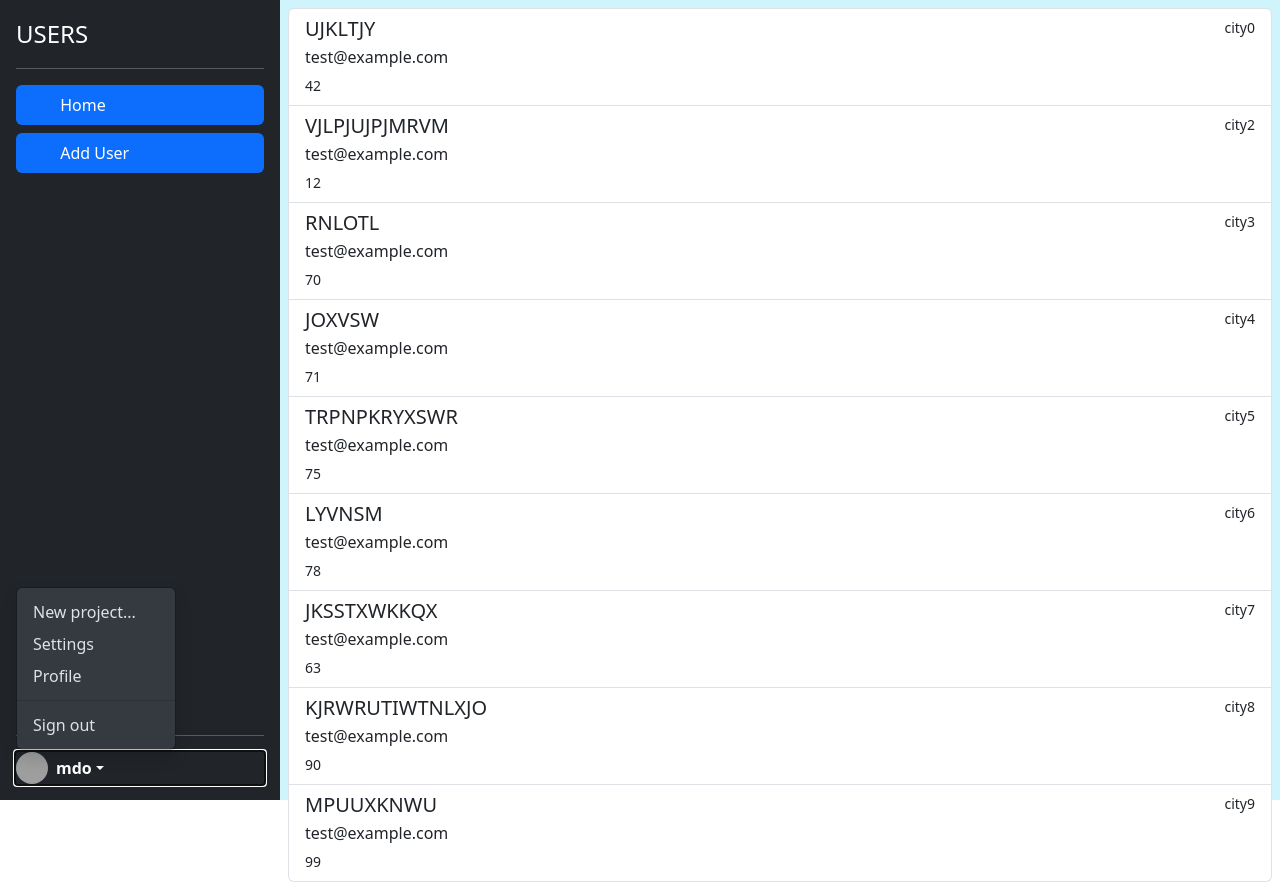
After one commit to viltskaa/flask_test, a Flask app: page / in a window 1280 px wide, after a click on "mdo". The commit adds this page. Run offline with Flask 3, Linux system fonts and the light colour scheme; grey boxes are pictures that could not be loaded.

Commit message:
new update

```diff
--- a/main.py
+++ b/main.py
@@ -4,6 +4,8 @@ from flask import Flask, render_template, redirect
 
 from forms.SignUpForm import SignUpForm
 from models import *
+
+from utils import Link
 
 users = []
 
@@ -35,7 +37,19 @@ def addUser(email, name, age, city, password):
 app = Flask(__name__)
 
 
-@app.route("/signUp", methods=['GET', 'POST'])
+@app.route('/')
+def index():
+    return render_template(
+        'layout/layout.html',
+        links=[
+            Link("Home", "/"),
+            Link("Add User", "/add")
+        ],
+        users=users
+    )
+
+
+@app.route("/add", methods=['GET', 'POST'])
 def signUp():
     form = SignUpForm()
 
@@ -70,9 +84,17 @@ def getUsers():
 def getUser(user_id: int):
     for user in users:
         if user.id == user_id:
-            return render_template("users/user.html", user=user)
+            return render_template(
+                "layout/user-layout.html",
+                links=[
+                    Link("Home", "/"),
+                    Link("Add User", "/add"),
+                    Link("Delete User", f"/delUser/{user.id}", class_name="bg-danger"),
+                ],
+                user=user
+            )
 
-    return redirect("/users")
+    return redirect("/")
 
 
 @app.route("/delUser/<int:user_id>")
@@ -81,7 +103,7 @@ def delUser(user_id: int):
         if user.id == user_id:
             users.remove(user)
 
-    return redirect("/users")
+    return redirect("/")
 
 
 if __name__ == '__main__':
--- /dev/null
+++ b/templates/layout/layout.html
@@ -0,0 +1,64 @@
+<!DOCTYPE html>
+<html lang="en">
+<head>
+    <meta charset="UTF-8">
+    <link href="https://cdn.jsdelivr.net/npm/bootstrap@5.3.3/dist/css/bootstrap.min.css" rel="stylesheet"
+          integrity="sha384-QWTKZyjpPEjISv5WaRU9OFeRpok6YctnYmDr5pNlyT2bRjXh0JMhjY6hW+ALEwIH" crossorigin="anonymous">
+    <script src="https://cdn.jsdelivr.net/npm/bootstrap@5.0.2/dist/js/bootstrap.bundle.min.js"
+            integrity="sha384-MrcW6ZMFYlzcLA8Nl+NtUVF0sA7MsXsP1UyJoMp4YLEuNSfAP+JcXn/tWtIaxVXM" crossorigin="anonymous">
+
+    </script>
+    <title>Title</title>
+</head>
+<body class="d-flex" style="height: 100vh">
+<div class="d-flex flex-column flex-shrink-0 p-3 text-white bg-dark h-100" style="width: 280px;">
+    <a href="/" class="d-flex align-items-center mb-3 mb-md-0 me-md-auto text-white text-decoration-none">
+        <span class="fs-4">USERS</span>
+    </a>
+    <hr>
+    <ul class="nav nav-pills flex-column mb-auto">
+        {% for link in links %}
+        <li class="nav-item mb-2">
+            <a href="{{link.url}}" class="nav-link active {{ link.class_name }}" aria-current="page">
+                <svg class="bi me-2" width="16" height="16">
+                    <use xlink:href="{{link.icon}}"></use>
+                </svg>
+                {{link.name}}
+            </a>
+        </li>
+        {% endfor %}
+    </ul>
+    <hr>
+    <div class="dropdown">
+        <a href="#" class="d-flex align-items-center text-white text-decoration-none dropdown-toggle" id="dropdownUser1"
+           data-bs-toggle="dropdown" aria-expanded="false">
+            <img src="https://github.com/mdo.png" alt="" width="32" height="32" class="rounded-circle me-2">
+            <strong>mdo</strong>
+        </a>
+        <ul class="dropdown-menu dropdown-menu-dark text-small shadow" aria-labelledby="dropdownUser1">
+            <li><a class="dropdown-item" href="#">New project...</a></li>
+            <li><a class="dropdown-item" href="#">Settings</a></li>
+            <li><a class="dropdown-item" href="#">Profile</a></li>
+            <li>
+                <hr class="dropdown-divider">
+            </li>
+            <li><a class="dropdown-item" href="#">Sign out</a></li>
+        </ul>
+    </div>
+</div>
+<main class="w-100 h-100 bg-info-subtle">
+    <div class="list-group p-2">
+        {% for user in users %}
+        <a href="users/{{ user.id }}" class="list-group-item list-group-item-action" aria-current="true">
+            <div class="d-flex w-100 justify-content-between">
+                <h5 class="mb-1">{{ user.name }}</h5>
+                <small>{{ user.city }}</small>
+            </div>
+            <p class="mb-1">{{ user.email }}</p>
+            <small>{{ user.age }}</small>
+        </a>
+        {% endfor %}
+    </div>
+</main>
+</body>
+</html>
--- a/templates/users/list.html
+++ b/templates/users/list.html
@@ -4,12 +4,15 @@
     <meta charset="UTF-8">
     <link href="https://cdn.jsdelivr.net/npm/bootstrap@5.0.2/dist/css/bootstrap.min.css" rel="stylesheet"
           integrity="sha384-EVSTQN3/azprG1Anm3QDgpJLIm9Nao0Yz1ztcQTwFspd3yD65VohhpuuCOmLASjC" crossorigin="anonymous">
+    <script src="https://cdn.jsdelivr.net/npm/bootstrap@5.0.2/dist/js/bootstrap.bundle.min.js"
+            integrity="sha384-MrcW6ZMFYlzcLA8Nl+NtUVF0sA7MsXsP1UyJoMp4YLEuNSfAP+JcXn/tWtIaxVXM" crossorigin="anonymous">
+    </script>
     <title>List Users</title>
 </head>
 <body>
 <span class="p-2 m-0">{{ count }}</span>
 <a href="/signUp" type="button" class="btn btn-primary m-2">Добавить пользователя</a>
-<div class="list-group p-2">
+<div class="list-group overflow-auto p-2">
     {% for user in users %}
     <a href="users/{{ user.id }}" class="list-group-item list-group-item-action" aria-current="true">
         <div class="d-flex w-100 justify-content-between">
--- /dev/null
+++ b/utils/Link.py
@@ -0,0 +1,9 @@
+from dataclasses import dataclass
+
+
+@dataclass
+class Link:
+    name: str
+    url: str
+    icon: str | None = None
+    class_name: str | None = None
--- /dev/null
+++ b/utils/__init__.py
@@ -0,0 +1 @@
+from .Link import Link
```
Also changed, not shown: templates/layout/user-layout.html (added, +61 -0 lines).
